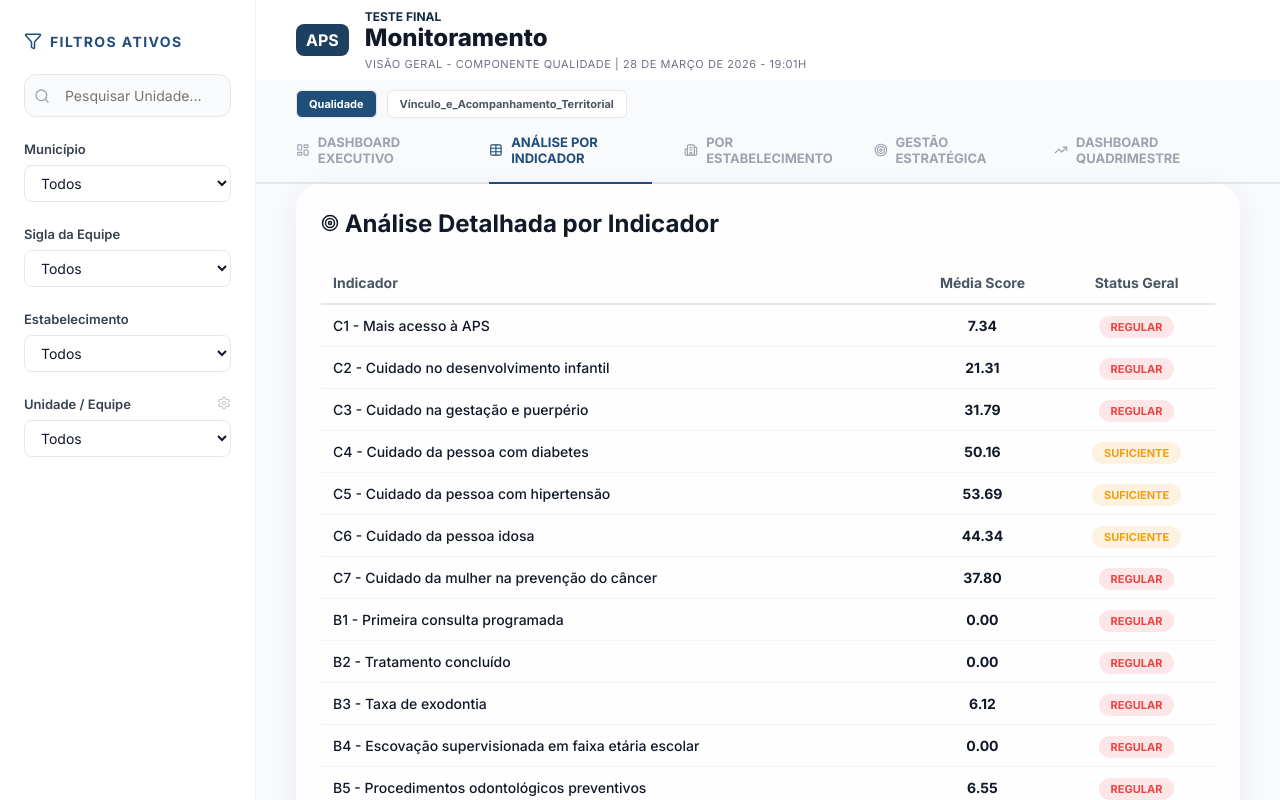
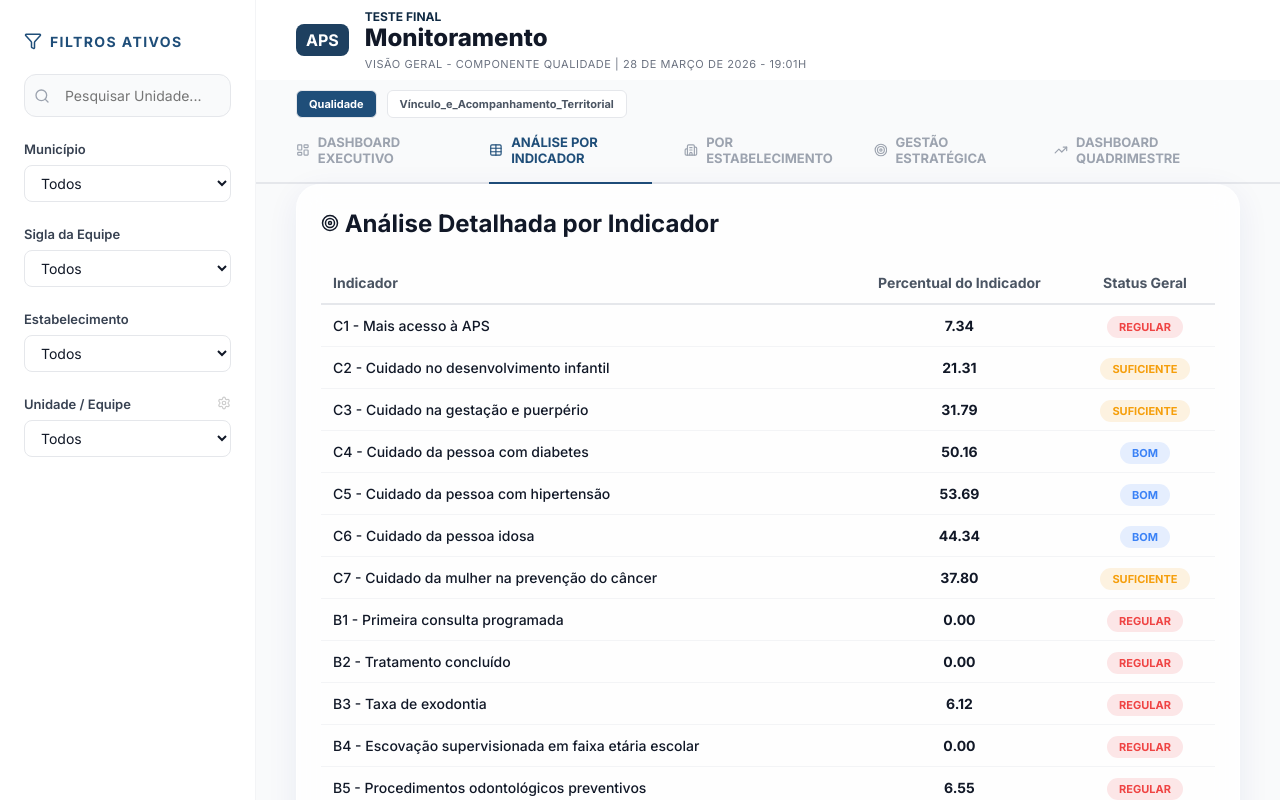
Before and after one commit to ngsaints/DashboardFase2, a React (Vite) app: page / in a window 1280 px wide. Both pictures are taken after a click on the element "ANÁLISE POR INDICADOR". Shown: the top 800 px of the page. Built offline with nearby package versions, Linux system fonts and the light colour scheme.

Commit message:
feat: atendimento as solicitacoes do cliente para metricas CSV

```diff
--- a/package.json
+++ b/package.json
@@ -15,7 +15,8 @@
     "plotly.js-dist-min": "^3.4.0",
     "react": "^19.2.4",
     "react-dom": "^19.2.4",
-    "react-plotly.js": "^2.6.0"
+    "react-plotly.js": "^2.6.0",
+    "xlsx": "^0.18.5"
   },
   "devDependencies": {
     "@eslint/js": "^9.39.4",
--- a/src/components/Analytics.tsx
+++ b/src/components/Analytics.tsx
@@ -56,12 +56,12 @@ const Analytics: React.FC<AnalyticsProps> = ({ data, activeTab }) => {
 
   // Extracting key values from data for charts
   let chartColumns: (keyof CSVRecord)[] = [];
+  // Excludes technical columns like "CNES", "INE", "UF", etc.
+  // We only keep indicators up to M2 per client request, filtering out M3, CR, etc.
+  const allowedIndicatorRegex = /^([CB]\d+|M1|M2)\s-/;
   if (isQualidade) {
-    // Better regex to match indicators like "C1 - ...", "B2 - ...", "M1 - ...", "CR1 - ...", "P1 - ..."
-    // Excludes technical columns like "CNES", "INE", "UF", etc.
-    const indicatorRegex = /^[CBMP](R?\d+)\s-/;
     chartColumns = Object.keys(data[0]).filter(k =>
-      indicatorRegex.test(k) && !k.includes('Classificação')
+      allowedIndicatorRegex.test(k) && !k.includes('Classificação')
     ) as (keyof CSVRecord)[];
   } else if (isCVAT) {
     chartColumns = [
@@ -90,30 +90,33 @@ const Analytics: React.FC<AnalyticsProps> = ({ data, activeTab }) => {
   // Prepare data for the chart by filtering out indicators with no values
   const chartData = chartColumns.map((c) => {
     const validRows = data.filter(row => row[c] !== 'N/A' && row[c] !== '-' && row[c] !== '');
-    if (validRows.length === 0) return null;
 
     const sum = validRows.reduce((acc, row) => acc + ensureNumber(row[c]), 0);
-    const avg = sum / (validRows.length || 1);
+    const avg = validRows.length > 0 ? sum / validRows.length : 0;
 
     // Get status for color/label
     const classificationCol = `${String(c)} - Classificação`;
     let status = 'REGULAR';
 
-    if (data.length <= 5) {
-      const firstValidRow = data.find(row => row[classificationCol] && row[classificationCol] !== 'N/A' && row[classificationCol] !== '-');
-      if (firstValidRow) {
-        status = String(firstValidRow[classificationCol as keyof CSVRecord]).toUpperCase().trim();
+    if (validRows.length > 0) {
+      const classifications = validRows.map(r => String(r[classificationCol] || '').toUpperCase().trim()).filter(val => val && val !== 'N/A' && val !== '-');
+      if (classifications.length > 0) {
+        let best = 'REGULAR';
+        let maxC = 0;
+        const counts: Record<string, number> = {};
+        for (const cls of classifications) {
+          counts[cls] = (counts[cls] || 0) + 1;
+          if (counts[cls] > maxC) { maxC = counts[cls]; best = cls; }
+        }
+        status = best;
       } else {
-        const percent = isCVAT ? avg * 10 : avg;
-        if (percent >= 80) status = 'ÓTIMO';
-        else if (percent >= 60) status = 'BOM';
-        else if (percent >= 40) status = 'SUFICIENTE';
+         const percent = isCVAT ? avg * 10 : avg;
+         if (percent >= 80) status = 'ÓTIMO';
+         else if (percent >= 60) status = 'BOM';
+         else if (percent >= 40) status = 'SUFICIENTE';
       }
     } else {
-      const percent = isCVAT ? avg * 10 : avg;
-      if (percent >= 80) status = 'ÓTIMO';
-      else if (percent >= 60) status = 'BOM';
-      else if (percent >= 40) status = 'SUFICIENTE';
+       status = 'N/A';
     }
 
     const colName = String(c);
@@ -159,9 +162,16 @@ const Analytics: React.FC<AnalyticsProps> = ({ data, activeTab }) => {
     const validRows = data.filter(row => row[c] !== 'N/A' && row[c] !== '-' && row[c] !== '');
     if (validRows.length === 0) return 'N/A';
 
-    if (data.length <= 5) {
-      const firstValidRow = data.find(row => row[classificationCol] && row[classificationCol] !== 'N/A' && row[classificationCol] !== '-');
-      if (firstValidRow) return String(firstValidRow[classificationCol as keyof CSVRecord]).toUpperCase().trim();
+    const classifications = validRows.map(r => String(r[classificationCol] || '').toUpperCase().trim()).filter(val => val && val !== 'N/A' && val !== '-');
+    if (classifications.length > 0) {
+      let best = 'REGULAR';
+      let maxC = 0;
+      const counts: Record<string, number> = {};
+      for (const cls of classifications) {
+        counts[cls] = (counts[cls] || 0) + 1;
+        if (counts[cls] > maxC) { maxC = counts[cls]; best = cls; }
+      }
+      return best;
     }
 
     const avg = tableValues[idx];
@@ -198,11 +208,21 @@ const Analytics: React.FC<AnalyticsProps> = ({ data, activeTab }) => {
   if (isCVAT) {
     const cvatCol = 'Resultado do Componente Vínculo e Acompanhamento Territorial (CVAT)';
     const validRows = data.filter(r => r[cvatCol as keyof CSVRecord] && r[cvatCol as keyof CSVRecord] !== 'N/A');
-    avgScore = validRows.reduce((acc, r) => acc + ensureNumber(r[cvatCol as keyof CSVRecord]), 0) / (validRows.length || 1);
+    avgScore = validRows.length > 0 ? validRows.reduce((acc, r) => acc + ensureNumber(r[cvatCol as keyof CSVRecord]), 0) / validRows.length : 0;
   } else {
-    // For Qualidade, average of all indicator averages
-    const validTableValues = tableValues.filter(v => !isNaN(v));
-    avgScore = validTableValues.length > 0 ? validTableValues.reduce((a, b) => a + b, 0) / validTableValues.length : 0;
+    // For Qualidade, media consolidada dos indicadores pertinentes a categoria
+    let totalSum = 0;
+    let totalCount = 0;
+    data.forEach(row => {
+      chartColumns.forEach(c => {
+        const val = row[c];
+        if (val !== undefined && val !== 'N/A' && String(val).trim() !== '-' && String(val).trim() !== '') {
+          totalSum += ensureNumber(val);
+          totalCount++;
+        }
+      });
+    });
+    avgScore = totalCount > 0 ? totalSum / totalCount : 0;
   }
 
   const totalAlertas = data.reduce((acc, row) => {
@@ -232,7 +252,7 @@ const Analytics: React.FC<AnalyticsProps> = ({ data, activeTab }) => {
               <thead>
                 <tr style={{ borderBottom: '2px solid var(--gray-200)', textAlign: 'left' }}>
                   <th style={{ padding: '12px', color: 'var(--gray-600)' }}>Indicador</th>
-                  <th style={{ padding: '12px', color: 'var(--gray-600)', textAlign: 'center' }}>Média Score</th>
+                  <th style={{ padding: '12px', color: 'var(--gray-600)', textAlign: 'center' }}>Percentual do Indicador</th>
                   <th style={{ padding: '12px', color: 'var(--gray-600)', textAlign: 'center' }}>Status Geral</th>
                 </tr>
               </thead>
@@ -306,7 +326,7 @@ const Analytics: React.FC<AnalyticsProps> = ({ data, activeTab }) => {
                 <tr style={{ borderBottom: '2px solid var(--gray-200)', textAlign: 'left' }}>
                   <th style={{ padding: '12px', color: 'var(--gray-600)' }}>Estabelecimento</th>
                   <th style={{ padding: '12px', color: 'var(--gray-600)', textAlign: 'center' }}>Equipes</th>
-                  <th style={{ padding: '12px', color: 'var(--gray-600)', textAlign: 'center' }}>Score Médio</th>
+                  <th style={{ padding: '12px', color: 'var(--gray-600)', textAlign: 'center' }}>Percentual Médio</th>
                 </tr>
               </thead>
               <tbody>
@@ -321,6 +341,9 @@ const Analytics: React.FC<AnalyticsProps> = ({ data, activeTab }) => {
                 ))}
               </tbody>
             </table>
+            <div style={{ marginTop: '16px', padding: '12px', backgroundColor: 'var(--gray-50)', borderRadius: '6px', fontSize: '13px', color: 'var(--gray-600)' }}>
+              <strong>Nota sobre o Percentual Médio:</strong> Este cálculo considera apenas os indicadores que são efetivamente aplicáveis e preenchidos para a equipe (ex: em uma Equipe de Saúde da Família, a média só considera os 7 indicadores correspondentes). Indicadores com valor "N/A" ou "-", além daqueles irrelevantes ao município, são removidos automaticamente da equação para que cada estabelecimento tenha uma nota justa baseada em seus serviços.
+            </div>
           </div>
         </div>
       </div>
@@ -350,7 +373,7 @@ const Analytics: React.FC<AnalyticsProps> = ({ data, activeTab }) => {
           </h2>
           <div className="metrics-grid" style={{ marginBottom: '32px' }}>
             <MetricCard label="COBERTURA" value={`${positivePercent}%`} icon={<Target size={16}/>} subtitle="Ótimo/Bom" color="#22c55e" />
-            <MetricCard label="MÉDIA GERAL" value={avgScore.toFixed(2)} icon={<CheckCircle size={16} />} subtitle="Score" color="#3b82f6" />
+            <MetricCard label="MÉDIA GERAL" value={avgScore.toFixed(2)} icon={<CheckCircle size={16} />} subtitle="Percentual" color="#3b82f6" />
             <MetricCard label="ALERTAS" value={totalAlertas} icon={<AlertTriangle size={16} />} subtitle="Críticos" color="#ef4444" />
           </div>
           <p style={{ color: 'var(--gray-500)', fontSize: '14px' }}>
@@ -379,12 +402,12 @@ const Analytics: React.FC<AnalyticsProps> = ({ data, activeTab }) => {
                     y: chartCategories,
                     type: 'bar',
                     orientation: 'h',
-                    text: chartValues.map(v => isNaN(v) ? '' : (isCVAT ? v.toFixed(2) : v.toFixed(1) + '%')),
-                    textposition: 'auto',
+                    text: chartValues.map(v => isNaN(v) ? '0' : (isCVAT ? v.toFixed(2) : v.toFixed(1) + '%')),
+                    textposition: 'outside',
                     insidetextanchor: 'end',
                     textfont: {
                       size: 11,
-                      color: 'white'
+                      color: 'var(--gray-900)'
                     },
                     marker: {
                       color: barColors,
@@ -426,7 +449,7 @@ const Analytics: React.FC<AnalyticsProps> = ({ data, activeTab }) => {
       <div style={{ display: 'flex', flexDirection: 'column', gap: '32px' }}>
         <div className="metrics-grid">
           <MetricCard label="EQUIPES" value={totalEquipes} icon={<Users size={16}/>} subtitle="INEs" />
-          <MetricCard label="MÉDIA NOTA" value={avgScore.toFixed(2)} icon={<CheckCircle size={16} />} subtitle="Consolidada" color="#22c55e" />
+          <MetricCard label="PERCENTUAL MÉDIO" value={avgScore.toFixed(2)} icon={<CheckCircle size={16} />} subtitle="Consolidado" color="#22c55e" />
           <MetricCard label="INDICADORES" value={chartColumns.length} icon={<Target size={16} />} subtitle="Total" color="#3b82f6" />
           <MetricCard label="ALERTAS" value={totalAlertas} icon={<AlertTriangle size={16} />} subtitle="Críticos" color="#ef4444" />
         </div>
@@ -447,12 +470,14 @@ const Analytics: React.FC<AnalyticsProps> = ({ data, activeTab }) => {
                     hole: 0.7,
                     marker: { colors: donutColors },
                     showlegend: false,
-                    textinfo: 'none'
+                    textinfo: 'percent',
+                    textposition: 'outside',
+                    textfont: { size: 10, color: 'var(--gray-700)' }
                   }
                 ]}
                 layout={{
                   autosize: true,
-                  margin: { t: 0, b: 0, l: 0, r: 0 },
+                  margin: { t: 25, b: 25, l: 25, r: 25 },
                   paper_bgcolor: 'rgba(0,0,0,0)',
                   annotations: [
                     {
```
Also changed, not shown: 1 other file (tests, documents, lock files or other folders).
